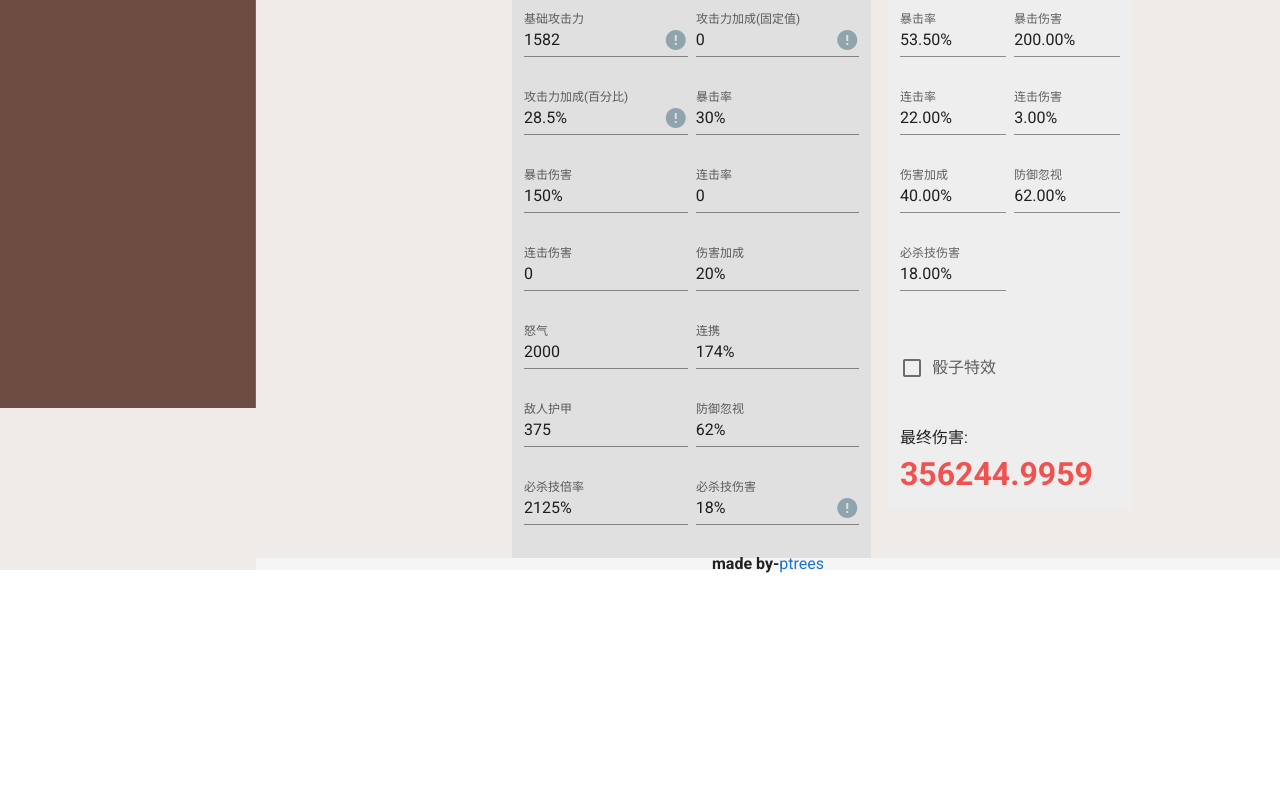
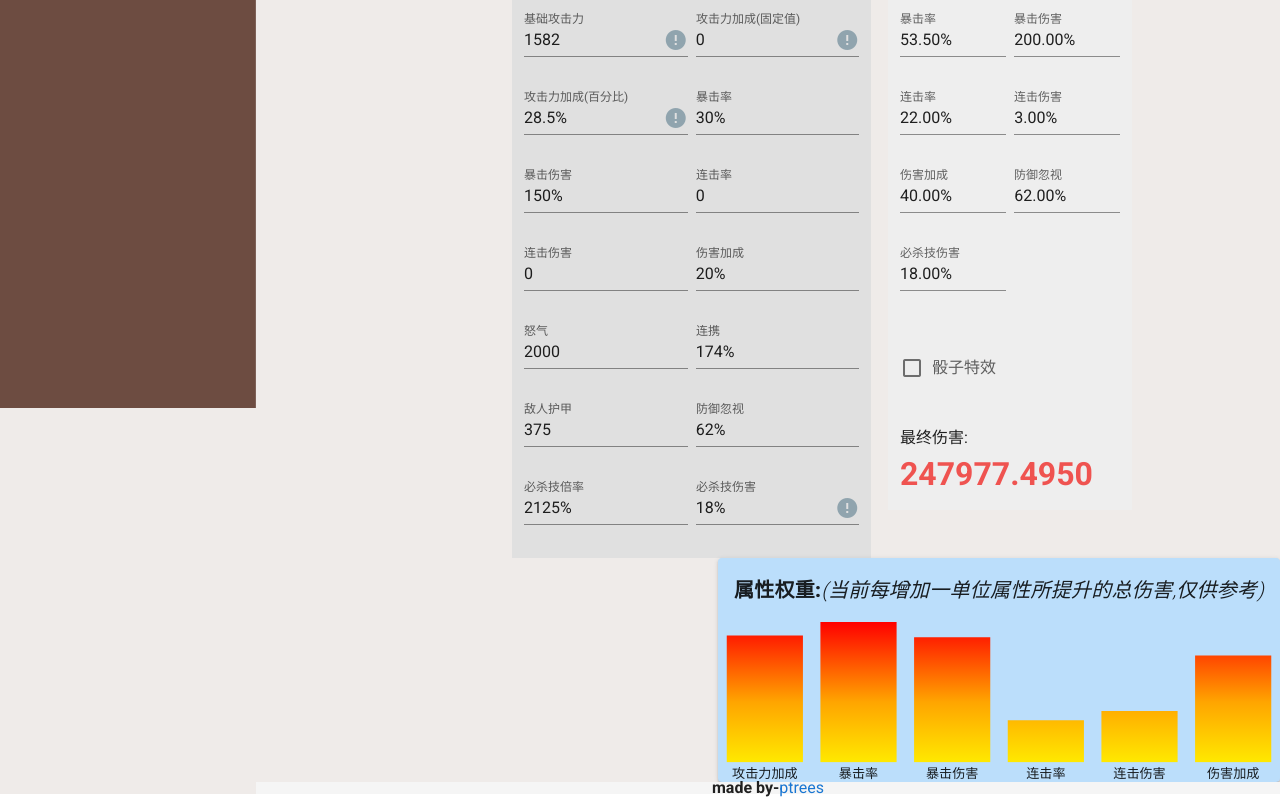
Before and after one commit to LevyDeng/RE0DamageCaculator, a Vue app: page /#/character in a window 1280 px wide. Shown: the part 392-1192 px from the top of the page. Before the commit the page ends 968 px from the top, so only its background shows below. Built offline with nearby package versions, Linux system fonts and the light colour scheme.

Commit message:
添加属性权重表

```diff
--- a/src/components/Character.vue
+++ b/src/components/Character.vue
@@ -44,7 +44,7 @@
       </v-col>
       <!-- 显示角色最终数据 -->
       <v-col xs="12" sm="6" mid="6" lg="4">
-        <v-row>
+      <v-row>
         <v-subheader>角色最终数据</v-subheader>
         <v-col class="grey lighten-3" cols="11" dense>
           <v-row dense>
@@ -67,6 +67,21 @@
         </v-row>
       </v-col>
     </v-row>
+    <v-row>
+      <v-spacer></v-spacer>
+      <v-card class="mx-auto" color="blue lighten-4">
+        <v-card-title><div class="font-weight-black">属性权重:</div><div class="font-weight-light font-italic">(当前每增加一单位属性所提升的总伤害,仅供参考)</div></v-card-title>
+        <v-sparkline
+        :labels="sparklineValues[0]"
+        :value="sparklineValues[1]"
+        type="bar"
+        autoLineWidth
+        padding="8"
+        :gradient="gradient"
+        auto-draw>
+        </v-sparkline>
+      </v-card>
+    </v-row>
   </v-main>
 </template>
 
@@ -81,7 +96,8 @@ export default {
       calcInput: this.tools.calcInput,
       hints: {
       },
-      diceEnabled: false
+      diceEnabled: false,
+      gradient: ['red', 'orange', 'yellow']
     }
   },
   computed:
@@ -151,7 +167,27 @@ export default {
       return finalDatas
     },
     finalDamage: function() {
-      return (this.finalDatas.attack.value*(1+this.finalDatas.damage.value)*Math.min((this.calcInput(this.characterDatas.characters[this.characterSelection.key].anger.value)+1000),3000)/2000*(1+this.finalDatas.skill_ub_pro.value)*this.calcInput(this.characterDatas.characters[this.characterSelection.key].conti.value)*this.calcInput(this.characterDatas.characters[this.characterSelection.key].skill_ub.value)*(1+Math.max(this.finalDatas.crit_p.value,1)*(this.finalDatas.crit_d.value-1)+10*Math.max(this.finalDatas.combo_p.value,1)*this.finalDatas.combo_d.value)*375/(375+this.calcInput(this.characterDatas.characters[this.characterSelection.key].enemy_armor.value)*(1-Math.min(this.finalDatas.armor_ignore.value,1)))*this.diceDamage).toFixed(4)
+      return this.calcDamage(this.finalDatas)
+      //return (this.finalDatas.attack.value*(1+this.finalDatas.damage.value)*Math.min((this.calcInput(this.characterDatas.characters[this.characterSelection.key].anger.value)+1000),3000)/2000*(1+this.finalDatas.skill_ub_pro.value)*this.calcInput(this.characterDatas.characters[this.characterSelection.key].conti.value)*this.calcInput(this.characterDatas.characters[this.characterSelection.key].skill_ub.value)*(1+Math.max(this.finalDatas.crit_p.value,1)*(this.finalDatas.crit_d.value-1)+10*Math.max(this.finalDatas.combo_p.value,1)*this.finalDatas.combo_d.value)*375/(375+this.calcInput(this.characterDatas.characters[this.characterSelection.key].enemy_armor.value)*(1-Math.min(this.finalDatas.armor_ignore.value,1)))*this.diceDamage).toFixed(4)
+    },
+    sparklineValues: function() {
+      var labels = [ '攻击力加成', '暴击率', '暴击伤害', '连击率', '连击伤害', '伤害加成']
+      var keys = ['crit_p', 'crit_d', 'combo_p', 'combo_d', 'damage']
+      var values = []
+      var increases = [0.12, 0.2, 0.12, 0.02, 0.08]
+      var finalDatasDup = JSON.parse(JSON.stringify(this.finalDatas))
+      //攻击力
+      finalDatasDup.attack.value += this.calcInput((this.characterDatas.characters[this.characterDatas.characterSelection.key].attack_base.value))*0.1
+      values.push(this.calcDamage(finalDatasDup)-this.finalDamage)
+      finalDatasDup.attack.value  -= this.calcInput((this.characterDatas.characters[this.characterDatas.characterSelection.key].attack_base.value))*0.1
+      //其他
+      for (var i in keys) {
+        finalDatasDup[keys[i]].value += increases[i]
+        values.push(this.calcDamage(finalDatasDup)-this.finalDamage)
+        finalDatasDup[keys[i]].value -= increases[i]
+      }
+
+      return [labels, values]
     },
     ...mapState([
       'characterDatas'
@@ -177,6 +213,9 @@ export default {
         key: key,
         value: inputValue
       })
+    },
+    calcDamage: function(data) {
+      return (data.attack.value*(1+data.damage.value)*Math.min((this.calcInput(this.characterDatas.characters[this.characterSelection.key].anger.value)+1000),3000)/2000*(1+data.skill_ub_pro.value)*this.calcInput(this.characterDatas.characters[this.characterSelection.key].conti.value)*this.calcInput(this.characterDatas.characters[this.characterSelection.key].skill_ub.value)*(1+Math.min(data.crit_p.value,1)*(data.crit_d.value-1)+10*Math.min(data.combo_p.value,1)*data.combo_d.value)*375/(375+this.calcInput(this.characterDatas.characters[this.characterSelection.key].enemy_armor.value)*(1-Math.min(data.armor_ignore.value,1)))*this.diceDamage).toFixed(4)
     }
   }
 }
```
Also changed, not shown: 1 other file (tests, documents, lock files or other folders).
